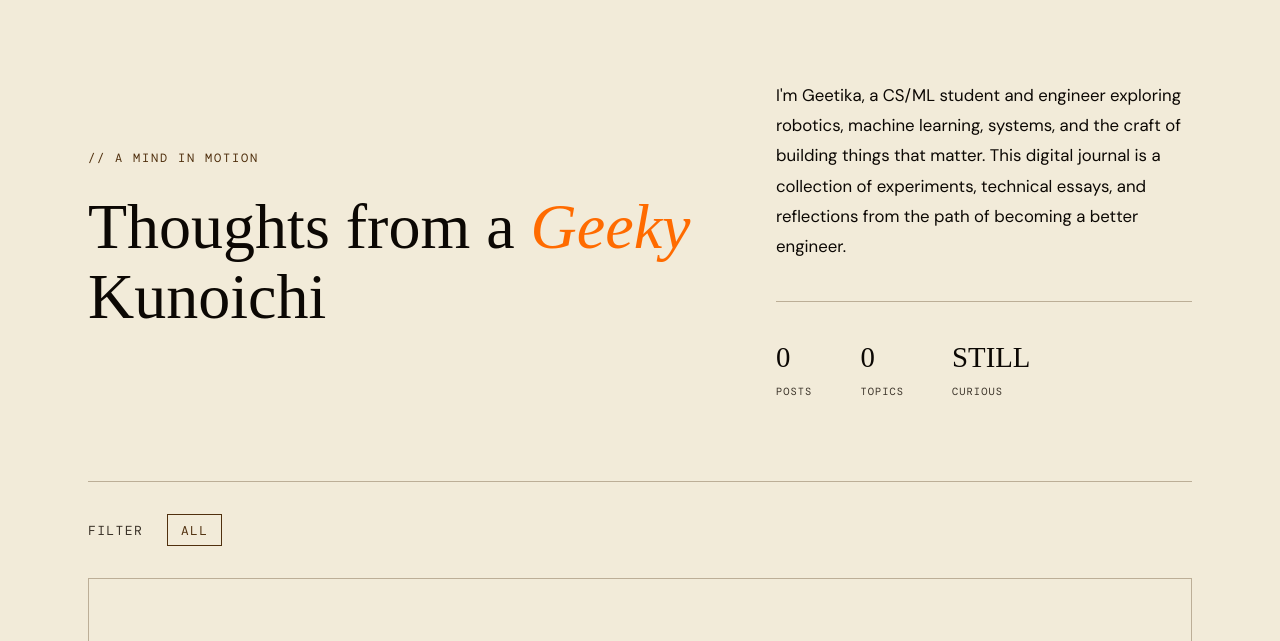
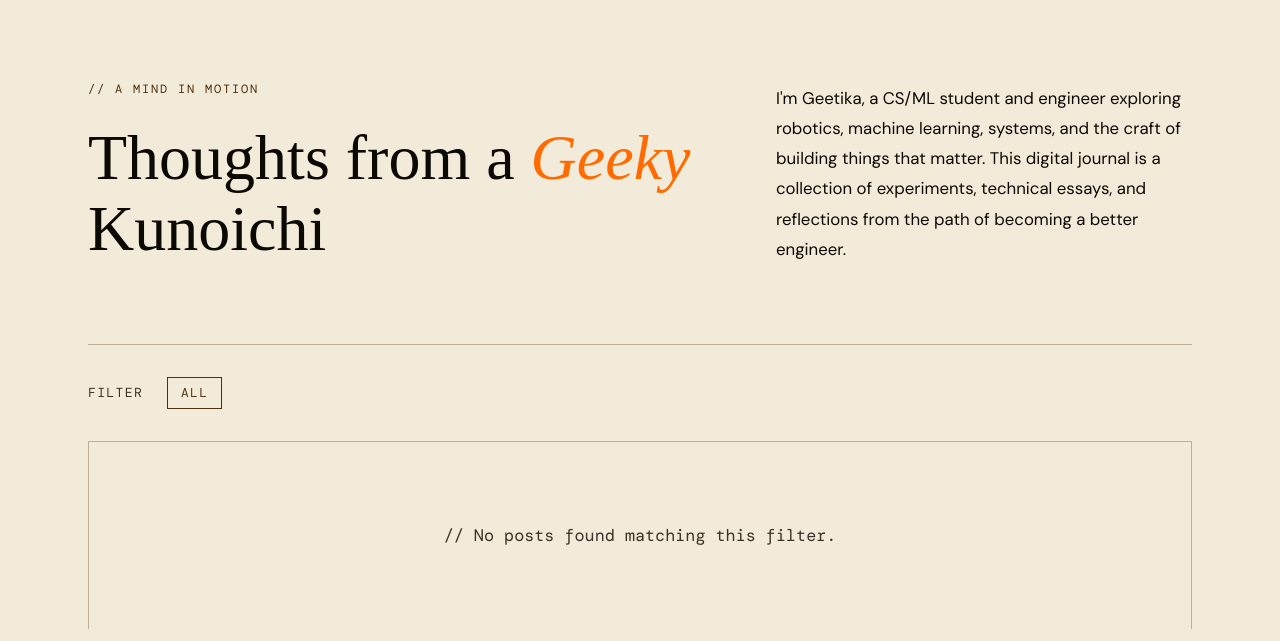
Before and after one commit to geetikavasistha-01/Blog, a Python web app: template templates/index.html in a window 1280 px wide. Shown: the part 81-722 px from the top of the page. Run offline with Jinja, Linux system fonts and the light colour scheme; the template is opened without the code that fills it, so the values that code supplies are empty; some web fonts are replaced.

Commit message:
Remove homepage stats panel, associated JS counter, and unused context fields

```diff
--- a/main.py
+++ b/main.py
@@ -452,20 +452,14 @@ async def homepage(request: Request, page: int = 1, tag: str = None, db: Session
     else:
         posts = query.order_by(Post.featured.desc(), Post.created_at.desc()).offset(offset).limit(POSTS_PER_PAGE).all()
 
-    # Counts for statistics row in Hero
-    posts_count = db.query(Post).filter(Post.published == True).count()
-
     # Fetch all tags that are linked to at least one published post, to show in the filter bar
     all_tags = db.query(Tag).join(Tag.posts).filter(Post.published == True).distinct().all()
-    topics_count = len(all_tags)
 
     return templates.TemplateResponse(
         "index.html",
         {
             "request": request,
             "posts": posts,
-            "posts_count": posts_count,
-            "topics_count": topics_count,
             "tags": all_tags,
             "selected_tag": tag,
             "active_tab": "writing",
--- a/static/script.js
+++ b/static/script.js
@@ -513,7 +513,6 @@ document.addEventListener('DOMContentLoaded', () => {
   initCopyCodeButtons();
   initMediumEditor();
   initChangingWord();
-  initStatsCountUp();
   initNewsletter();
   initClickTracking();
 
@@ -636,37 +635,7 @@ function initChangingWord() {
   }, 1000);
 }
 
-// ─── Stats Count Up Animation ────────────────────────────────────────────────
-function initStatsCountUp() {
-  const elements = document.querySelectorAll('.stat-number[data-target]');
-  elements.forEach(el => {
-    const target = parseInt(el.getAttribute('data-target'), 10);
-    if (isNaN(target)) return;
 
-    // Duration: 1.2s (1200ms)
-    const duration = 1200;
-    const startTime = performance.now();
-
-    function updateCount(currentTime) {
-      const elapsed = currentTime - startTime;
-      const progress = Math.min(elapsed / duration, 1);
-
-      // Easing function: easeOutQuad
-      const ease = progress * (2 - progress);
-      const currentVal = Math.floor(ease * target);
-
-      el.textContent = currentVal;
-
-      if (progress < 1) {
-        requestAnimationFrame(updateCount);
-      } else {
-        el.textContent = target;
-      }
-    }
-
-    requestAnimationFrame(updateCount);
-  });
-}
 
 // ─── Medium-Style Editor ─────────────────────────────────────────────────────
 function initMediumEditor() {
--- a/templates/index.html
+++ b/templates/index.html
@@ -16,35 +16,6 @@
         I'm Geetika, a CS/ML student and engineer exploring robotics, machine learning, systems, and the craft of building things that matter. This digital journal is a collection of experiments, technical essays, and reflections from the path of becoming a better engineer.
       </p>
 
-      <div class="hero-stats">
-        {% if posts_count > 0 %}
-          <div class="stat-item">
-            <span class="stat-number" data-target="{{ posts_count }}">0</span>
-            <span class="stat-label">ESSAYS</span>
-          </div>
-          <div class="stat-item">
-            <span class="stat-number" data-target="{{ topics_count }}">0</span>
-            <span class="stat-label">FIELDS</span>
-          </div>
-          <div class="stat-item">
-            <span class="stat-number">∞</span>
-            <span class="stat-label">CURIOSITY</span>
-          </div>
-        {% else %}
-          <div class="stat-item">
-            <span class="stat-number">0</span>
-            <span class="stat-label">POSTS</span>
-          </div>
-          <div class="stat-item">
-            <span class="stat-number">0</span>
-            <span class="stat-label">TOPICS</span>
-          </div>
-          <div class="stat-item">
-            <span class="stat-number">STILL</span>
-            <span class="stat-label">CURIOUS</span>
-          </div>
-        {% endif %}
-      </div>
     </div>
   </section>
 
```
